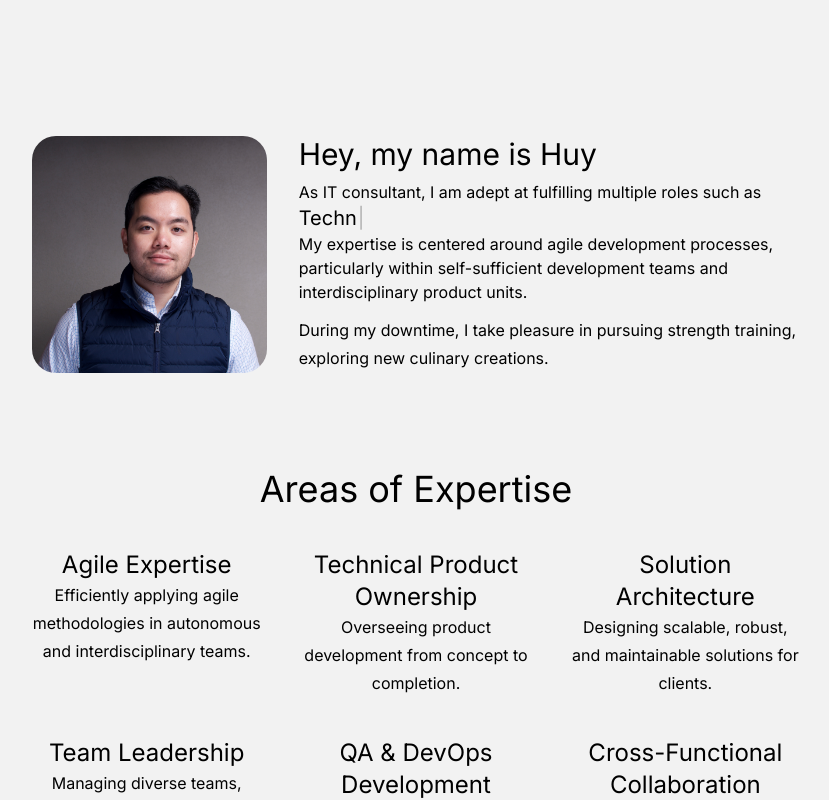
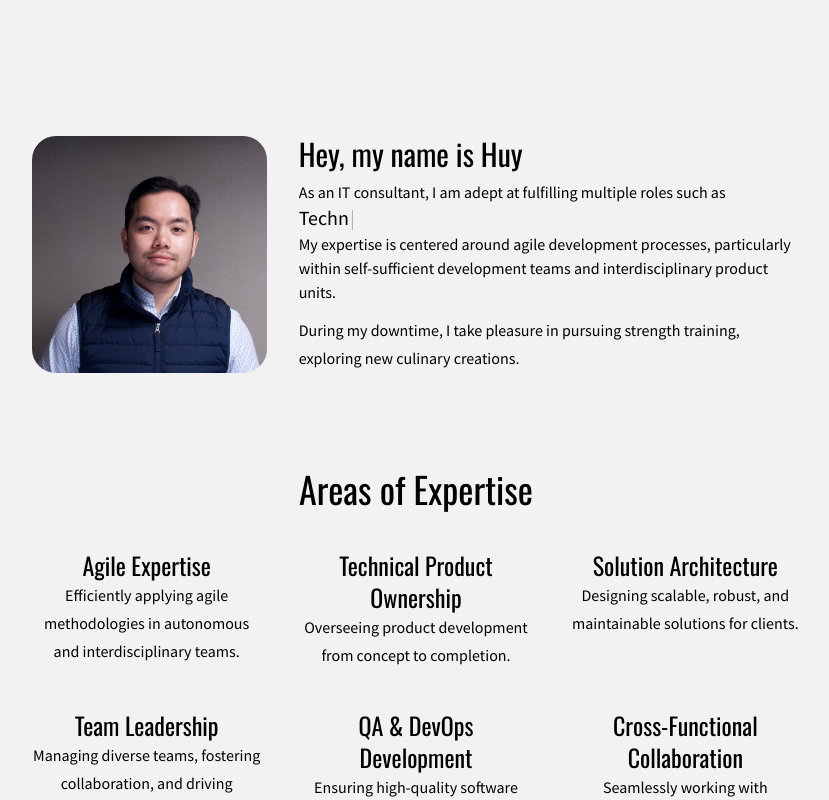
Before and after one commit to Hirohqv/Basho, a Next.js app: page / in a window 1280 px wide. Shown: the top 800 px of the page, without its empty margins (224-1053 px from the left). Built offline with nearby package versions, Linux system fonts and the light colour scheme.

Commit message:
Bytta font

```diff
--- a/components/Welcome.tsx
+++ b/components/Welcome.tsx
@@ -17,7 +17,7 @@ export default function Welcome() {
       <div className=" pt-8 pb-8 xl:col-span-2">
         <h2 className="text-3xl text-left">Hey, my name is Huy</h2>
         <div className="mt-2 text-left">
-          As IT consultant, I am adept at fulfilling multiple roles such as
+          As an IT consultant, I am adept at fulfilling multiple roles such as
           <div className="text-xl">
             <Typewriter
               options={{
--- a/package.json
+++ b/package.json
@@ -14,6 +14,8 @@
     "react": "18.1.0",
     "react-dom": "18.1.0",
     "sharp": "^0.32.5",
+    "typeface-oswald": "^1.1.13",
+    "typeface-source-sans-pro": "^1.1.13",
     "typewriter-effect": "^2.19.0"
   },
   "devDependencies": {
--- a/pages/_app.tsx
+++ b/pages/_app.tsx
@@ -1,5 +1,7 @@
 import '../styles/globals.css'
 import type { AppProps } from 'next/app'
+import 'typeface-oswald';
+import 'typeface-source-sans-pro';
 
 function MyApp({ Component, pageProps }: AppProps) {
   return <Component {...pageProps} />
--- a/styles/globals.css
+++ b/styles/globals.css
@@ -1,4 +1,5 @@
-@import url('https://fonts.googleapis.com/css2?family=Inter:wght@100;200;300;400;500;600;700;800;900&display=swap');
+@import url('https://fonts.googleapis.com/css2?family=Oswald:wght@400;600&family=Source+Sans+Pro:wght@400;600&display=swap');
+
 @tailwind base;
 @tailwind components;
 @tailwind utilities;
@@ -8,3 +9,11 @@
         @apply leading-7;
     }
 }
+
+body {
+    font-family: 'Source Sans Pro', sans-serif;
+  }
+
+  h1, h2, h3 {
+    font-family: 'Oswald', sans-serif;
+  }
```
Also changed, not shown: 1 other file (tests, documents, lock files or other folders).
